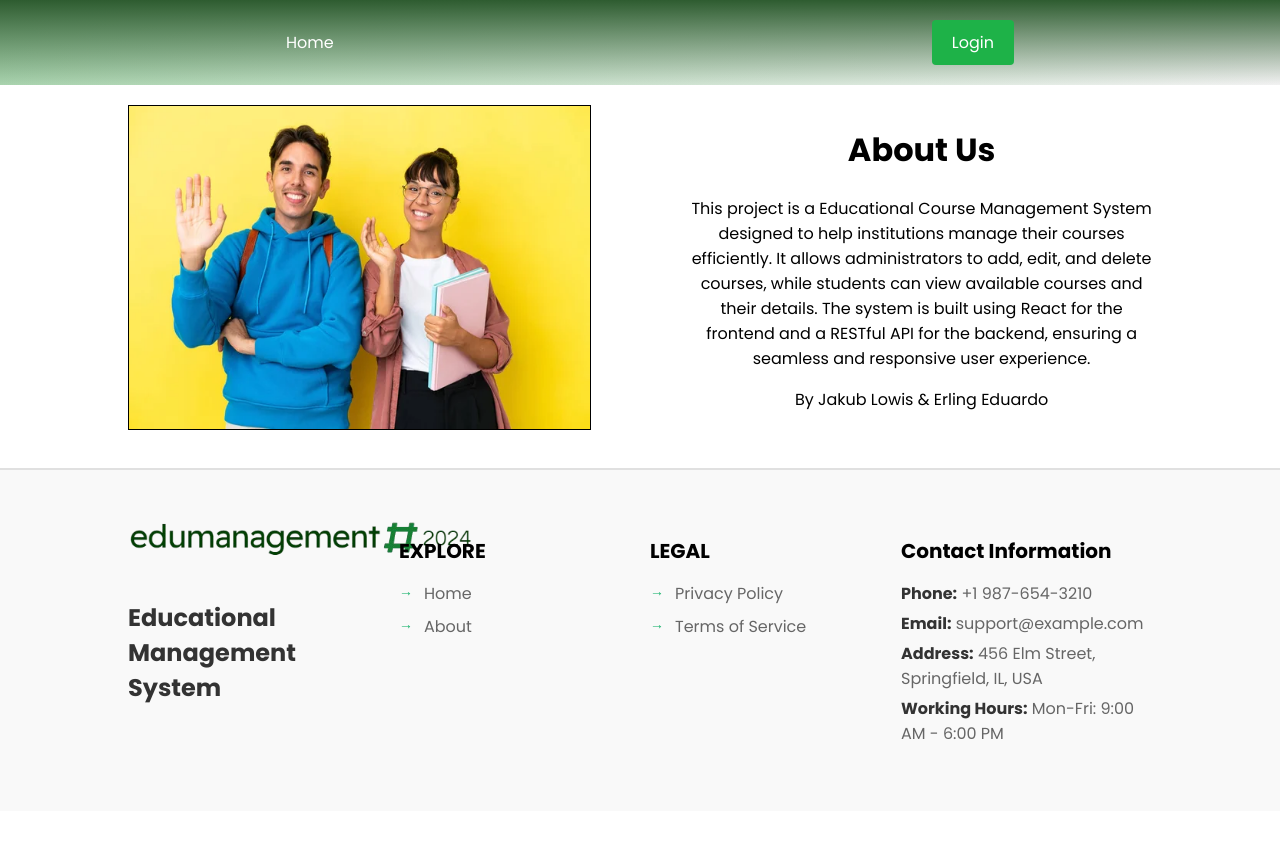
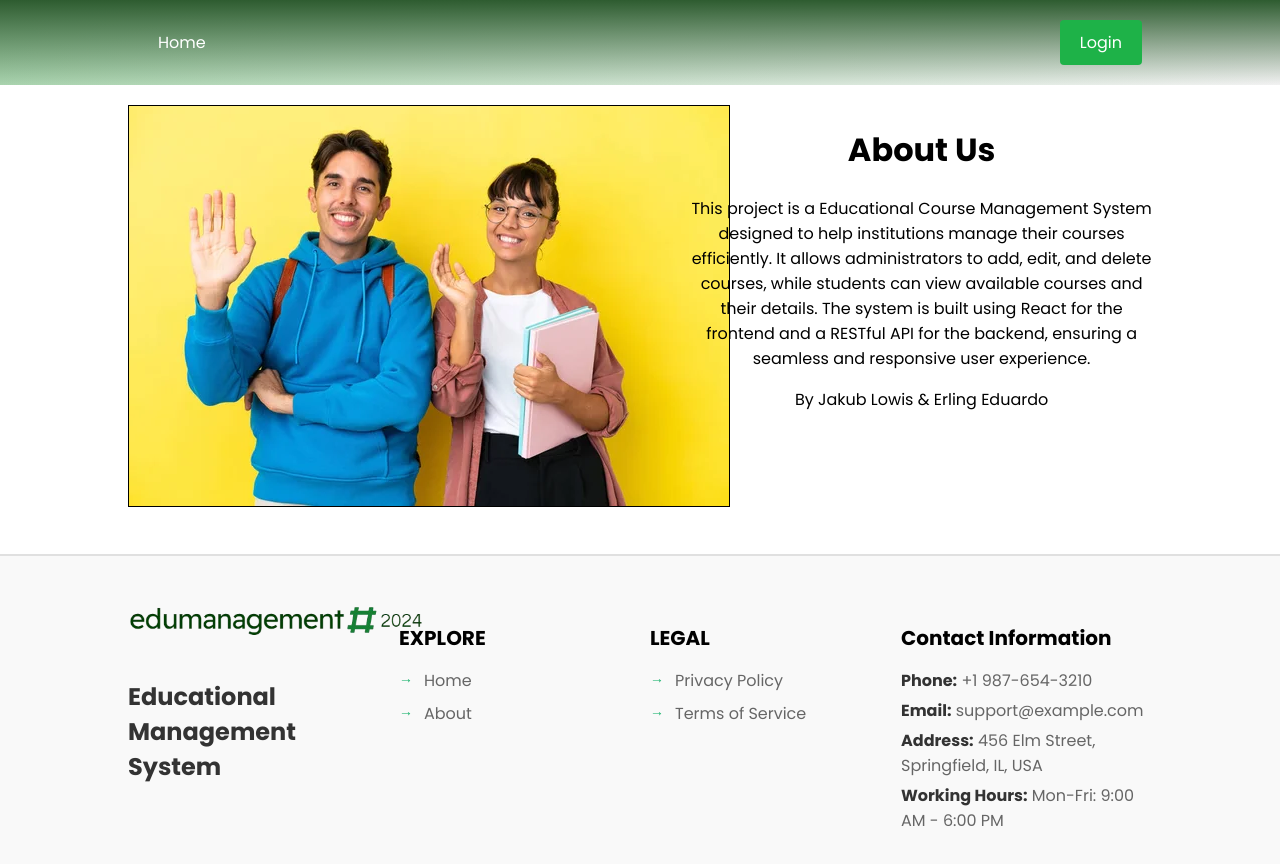
Before and after one commit to syro13/SOA_CA2_Frontend, a React (Create React App) app in the folder soa_ca2_frontend/: page /about in a window 1280 px wide. Shown: the top 864 px of the page. Before the commit the page ends 811 px from the top, so only its background shows below. Built offline with nearby package versions, Linux system fonts and the light colour scheme.

Commit message:
Update image styling

```diff
--- a/soa_ca2_frontend/src/App.css
+++ b/soa_ca2_frontend/src/App.css
@@ -93,8 +93,8 @@ body{
   width: 45%;
 }
 .content-img img{
-  width: 100%;
-  height: 100%;
+  width: 37.5rem;
+  height: 25rem;
   border: #000 1px solid;
 }
 
@@ -135,7 +135,7 @@ body{
 
 /* nav links */
 .nav{
-  padding: 10px 20% ;
+  padding: 10px 10% ;
   display: flex;
   justify-content: space-between;
   background-image: linear-gradient(#2e5c30, rgba(255, 255, 255, 0));
@@ -261,7 +261,7 @@ body{
 }
 
 .footer-content-left img {
-  width: 350px;
+  width: 300px;
   margin-bottom: 10px;
 }
 
```
